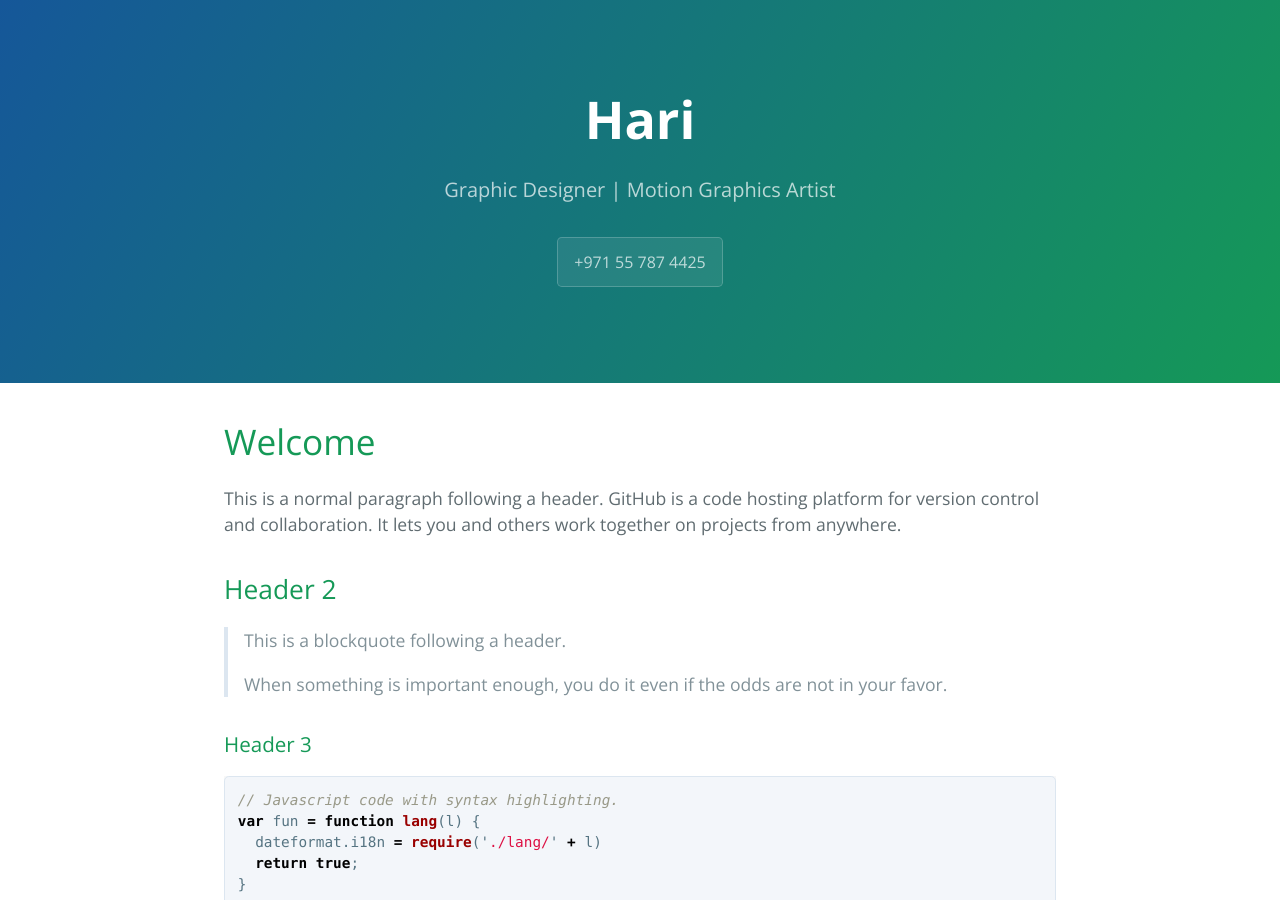
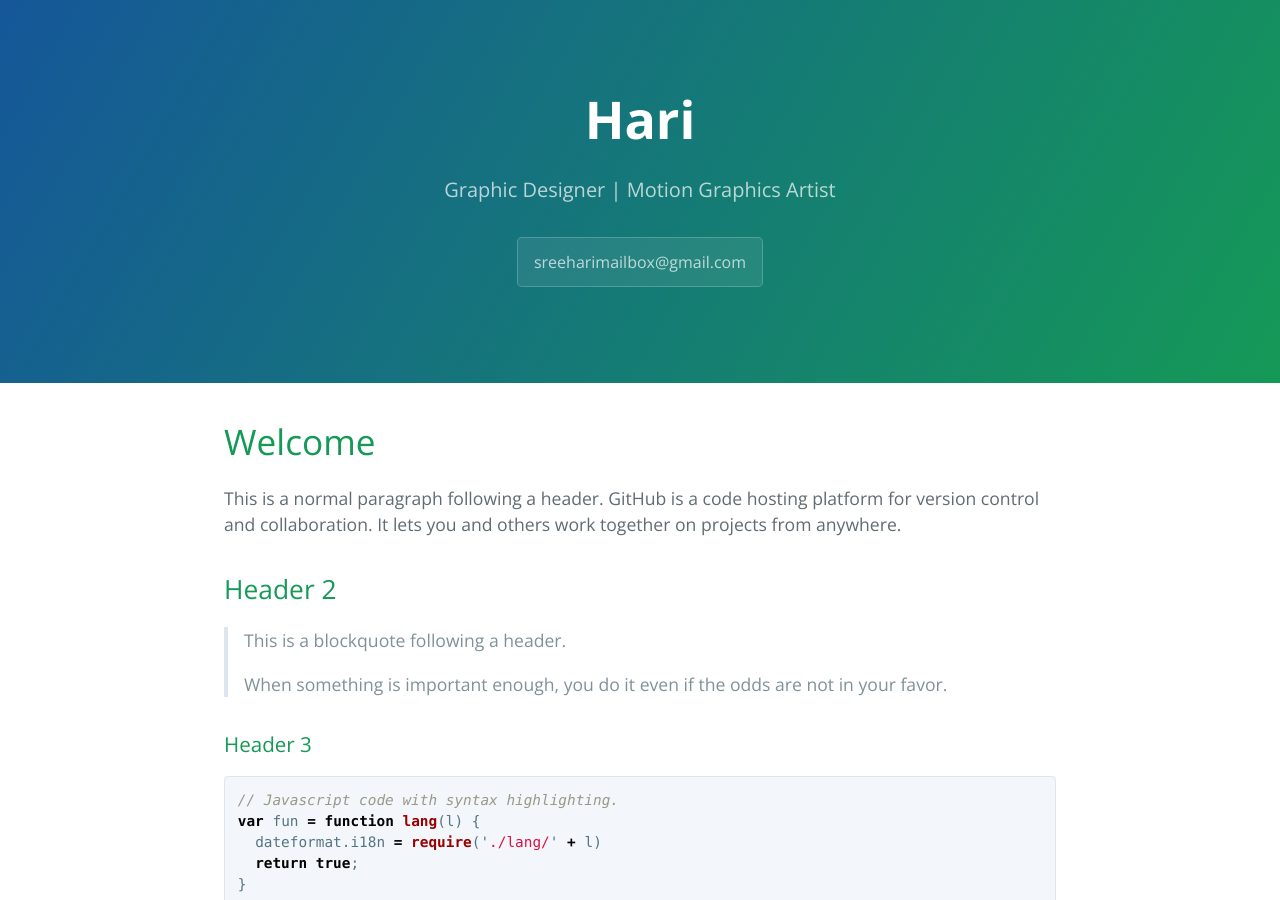
Before and after one commit to hhhari/hariweb, a Jekyll site: the page built from index.md, in a window 1280 px wide and 900 px high. Built offline with Jekyll 4.4.1, drawn with Linux system fonts in a browser that asks for light colours; our own code applies the rules of GitHub Pages for plain Markdown files.

Commit message:
email added

```diff
--- a/_layouts/default.html
+++ b/_layouts/default.html
@@ -16,7 +16,7 @@
       <h1 class="project-name">{{ site.title | default:}}</h1>
       <h2 class="project-tagline">{{ site.description | default:}}</h2>
 
-      <a href="#" class="btn">+971 55 787 4425</a>
+      <a href="mailto:"sreeharimailbox@gmail.com"" class="btn">sreeharimailbox@gmail.com</a>
 
     </header>
 
```
